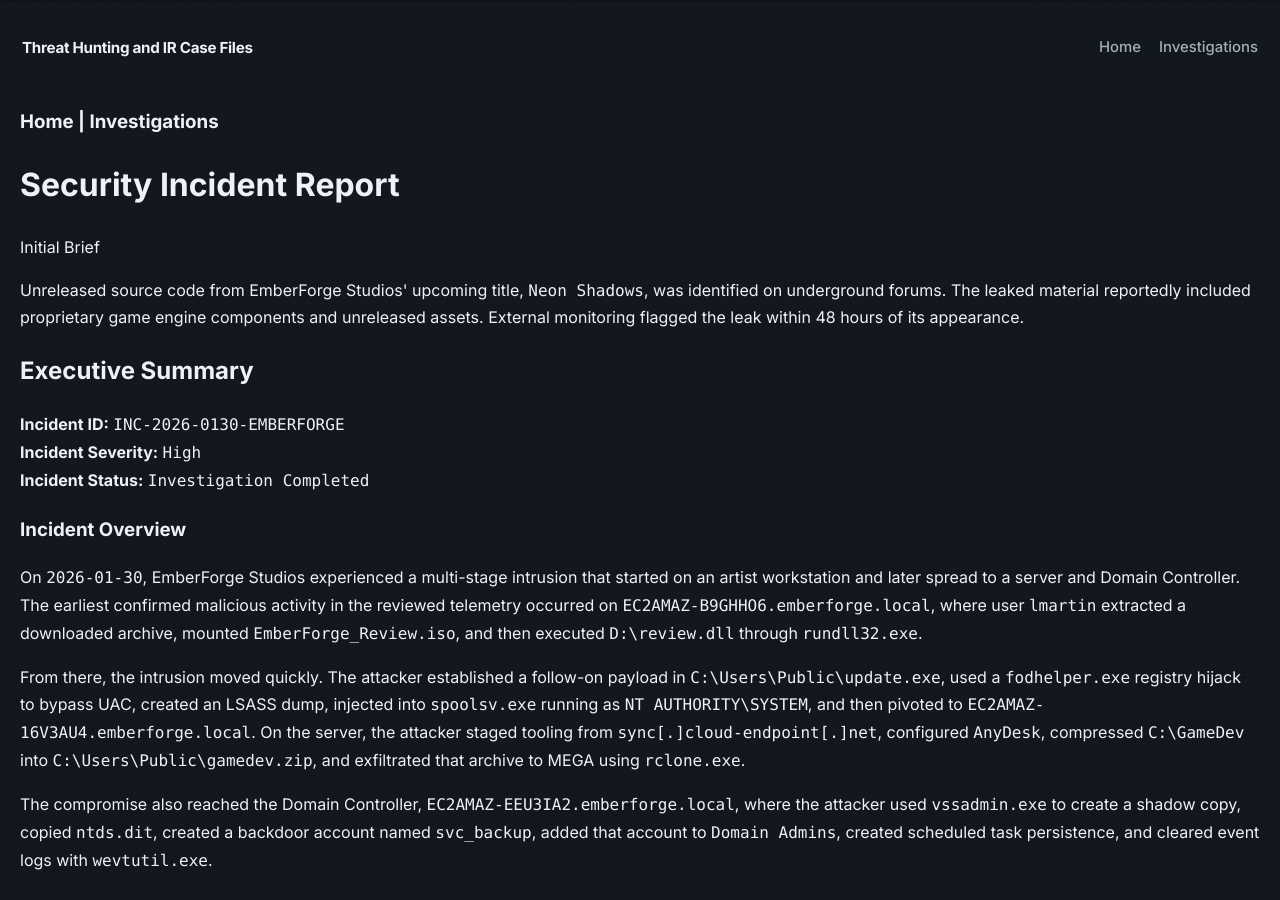
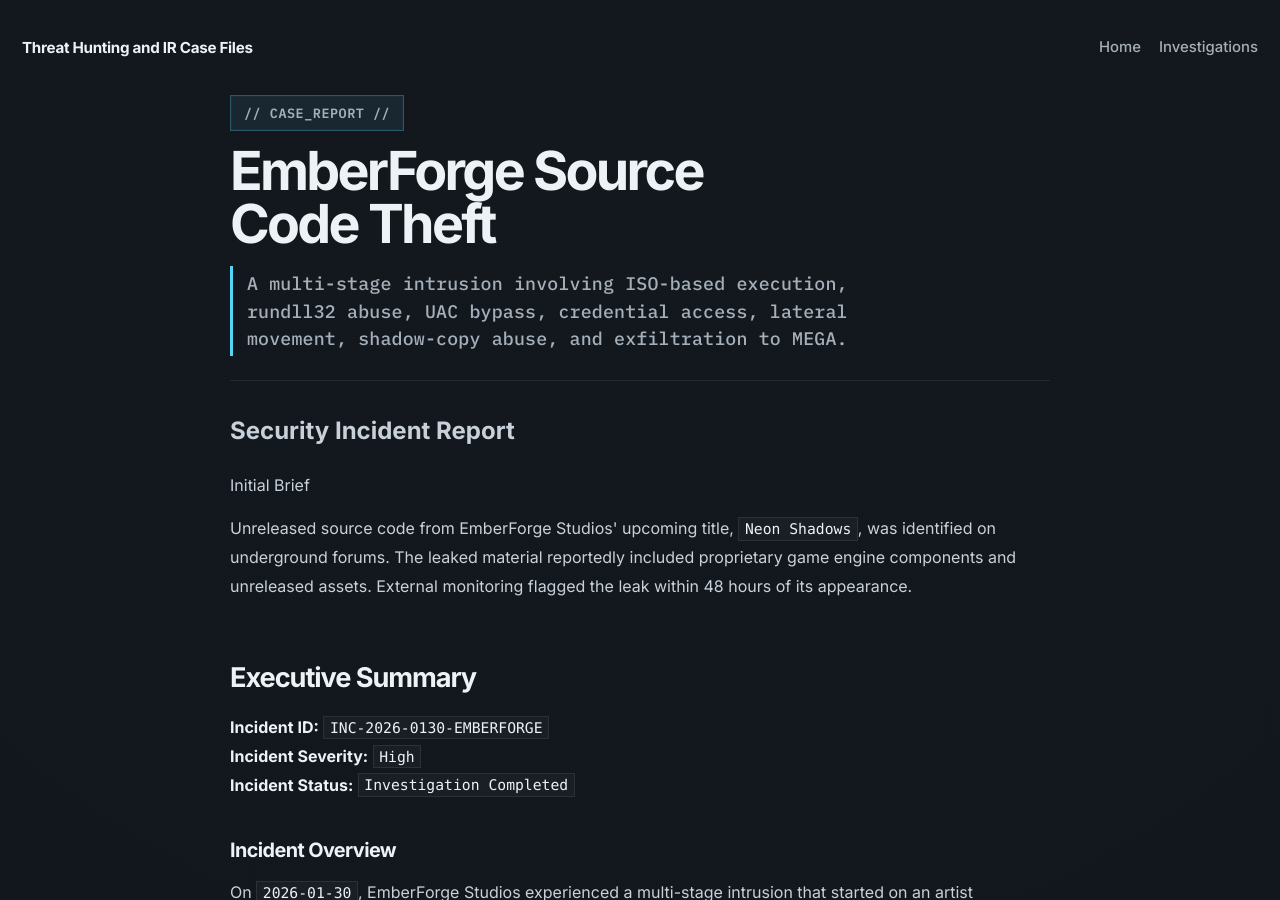
Before and after one commit to j-manli/j-manli.github.io, a Jekyll site: the page built from investigations/emberforge-source-code-theft.md, in a window 1280 px wide and 900 px high. Built offline with Jekyll 4.4.1, drawn with Linux system fonts in a browser that asks for light colours; our own code applies the rules of GitHub Pages for plain Markdown files.

Commit message:
Update emberforge-source-code-theft.md

```diff
--- a/investigations/emberforge-source-code-theft.md
+++ b/investigations/emberforge-source-code-theft.md
@@ -1,8 +1,9 @@
 ---
 title: "EmberForge Source Code Theft"
+layout: investigation
 permalink: /investigations/emberforge-source-code-theft/
+summary: "A multi-stage intrusion involving ISO-based execution, rundll32 abuse, UAC bypass, credential access, lateral movement, shadow-copy abuse, and exfiltration to MEGA."
 ---
-### [Home](/) | [Investigations](/investigations/)
 
 # Security Incident Report
 
```
